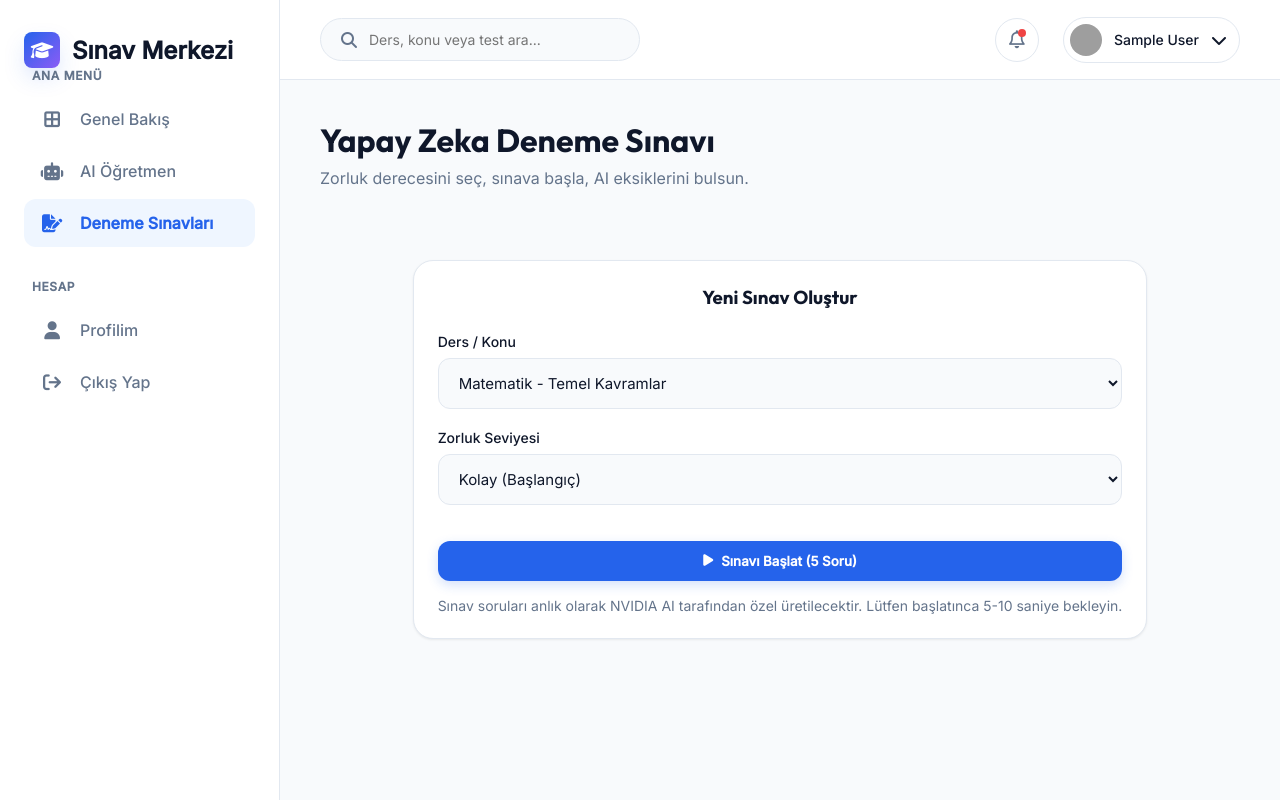
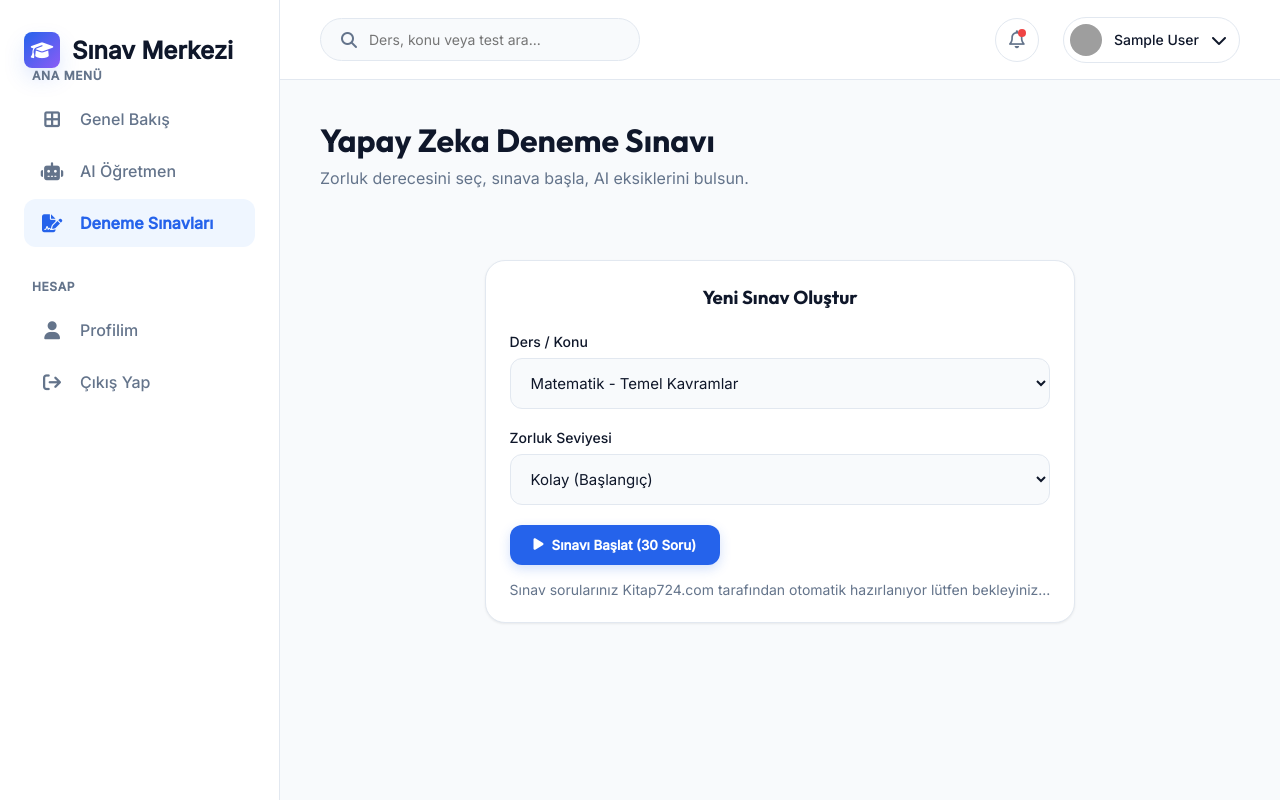
Before and after one commit to eskiya06-droid/sinav-merkezi-724, a PHP site: page /dashboard.php in a window 1280 px wide, after a click on "Yeni Sınav Başlat". Run offline with PHP 8.4, Linux system fonts and the light colour scheme; the visitor is signed in with stand-in values (Sample User, id 1); grey boxes are pictures that could not be loaded.

Commit message:
Optimize exam generation speed and update UI loading text to Kitap724

```diff
--- a/web-backend/api.php
+++ b/web-backend/api.php
@@ -30,8 +30,8 @@ if ($action === 'generate_exam') {
     $topic = $input['topic'] ?? 'Genel Kültür';
     $difficulty = $input['difficulty'] ?? 'Orta';
 
-    $systemPrompt = "Sen uzman bir öğretmensin. Çıktın SADECE geçerli bir JSON objesi olmalıdır. Başka hiçbir açıklama yazma. JSON içinde ASLA gerçek satır atlama (Enter) kullanma, gerekirse \\n kullan. Trailing comma kullanma.";
-    $userPrompt = "Konu: $topic, Zorluk: $difficulty. Lütfen 30 adet çoktan seçmeli (A,B,C,D,E) soru üret. Format MUST be exactly:\n{\n\"questions\": [\n{\n\"question\": \"Soru metni...\",\n\"options\": [\"A şıkkı\",\"B\",\"C\",\"D\",\"E\"],\n\"correct_index\": 2\n}\n]\n}";
+    $systemPrompt = "Sen uzman bir öğretmensin. Çıktın SADECE geçerli bir JSON objesi olmalıdır. Başka hiçbir açıklama yazma. JSON içinde ASLA gerçek satır atlama (Enter) kullanma, gerekirse \\n kullan. Trailing comma kullanma. HIZLI OLMAK İÇİN SORULARI KISA VE ÖZ TUT.";
+    $userPrompt = "Konu: $topic, Zorluk: $difficulty. Lütfen 30 adet çoktan seçmeli (A,B,C,D,E) kısa ve net soru üret. Format MUST be exactly:\n{\n\"questions\": [\n{\n\"question\": \"Kısa soru metni...\",\n\"options\": [\"A\",\"B\",\"C\",\"D\",\"E\"],\n\"correct_index\": 2\n}\n]\n}";
 
     $payload = [
         "model" => "meta/llama-3.1-8b-instruct",
--- a/web-backend/app.js
+++ b/web-backend/app.js
@@ -305,8 +305,7 @@ async function startAIExam() {
     const topic = document.getElementById("exam-topic").value;
     const difficulty = document.getElementById("exam-difficulty").value;
     const btn = document.getElementById("start-exam-btn");
-
-    btn.innerHTML = `<i class="fa-solid fa-spinner fa-spin"></i> Sınav Hazırlanıyor (Bu işlem 1-2 dakika sürebilir)...`;
+    btn.innerHTML = `<i class="fa-solid fa-spinner fa-spin"></i> Sınavınız Kitap724.com tarafından hazırlanıyor...`;
     btn.disabled = true;
 
     try {
--- a/web-backend/dashboard.php
+++ b/web-backend/dashboard.php
@@ -196,10 +196,10 @@ $exam = $_SESSION['target_exam'];
                             <option value="Zor">Zor (İleri Seviye)</option>
                         </select>
                     </div>
-                    <button class="btn-primary w-full mt-4" id="start-exam-btn" onclick="startAIExam()">
-                        <i class="fa-solid fa-play"></i> Sınavı Başlat (5 Soru)
+                    <button class="btn btn-primary w-100" id="start-exam-btn" onclick="startAIExam()">
+                        <i class="fa-solid fa-play"></i> Sınavı Başlat (30 Soru)
                     </button>
-                    <p class="text-center text-muted text-sm mt-4">Sınav soruları anlık olarak NVIDIA AI tarafından özel üretilecektir. Lütfen başlatınca 5-10 saniye bekleyin.</p>
+                    <p class="text-center text-muted text-sm mt-4">Sınav sorularınız Kitap724.com tarafından otomatik hazırlanıyor lütfen bekleyiniz...</p>
                 </div>
 
                 <!-- Exam Interface (Hidden initially) -->
```
